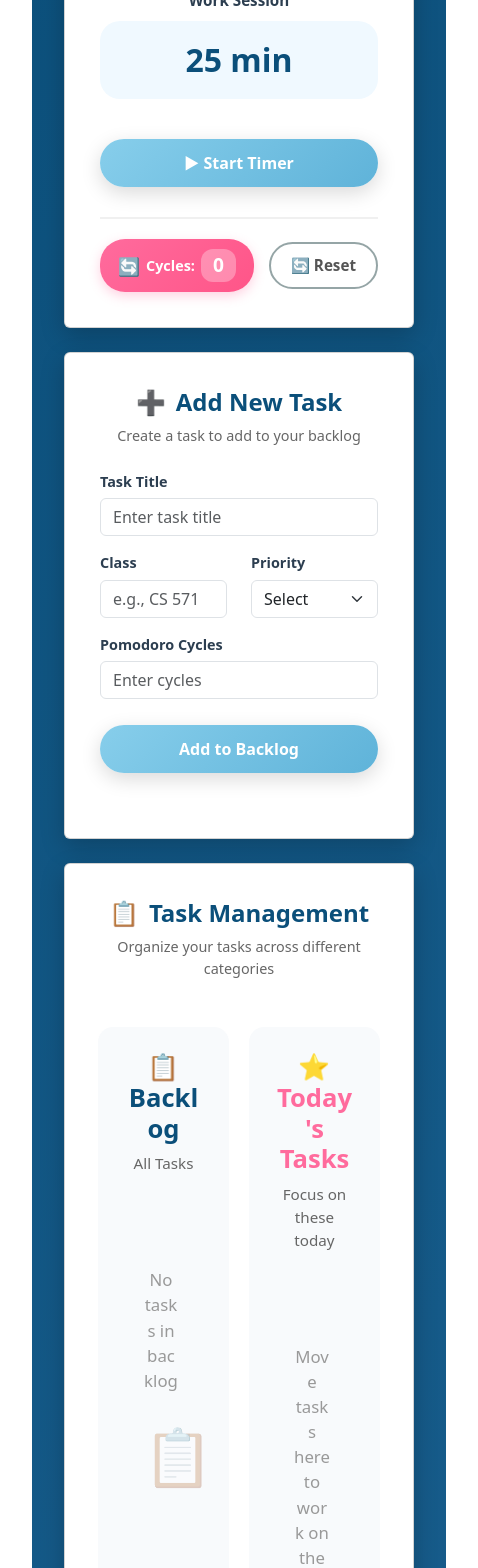
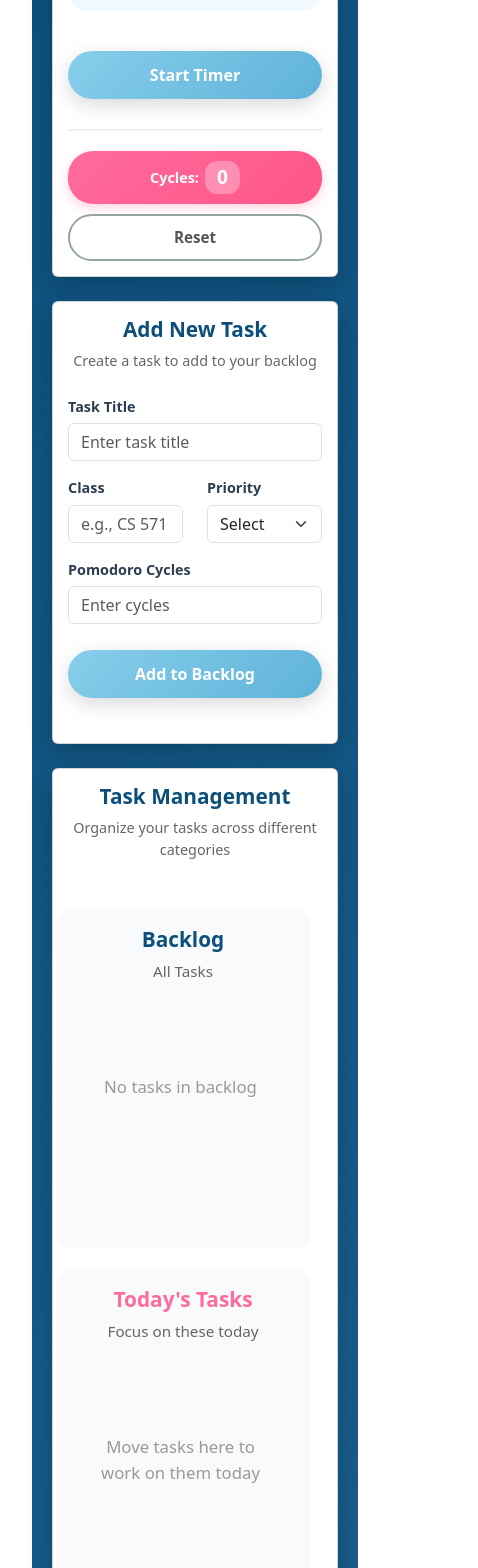
Before and after one commit to CS571-F25/PTM, a React (Vite) app: page /#/ in a window 390 px wide. Shown: the part 360-1928 px from the top of the page, 478 px wide, since content can reach past the window. Built offline with nearby package versions, Linux system fonts and the light colour scheme.

Commit message:
new changes

```diff
--- a/src/components/Home.css
+++ b/src/components/Home.css
@@ -93,6 +93,17 @@
 .task-management-card {
     height: 750px;
     overflow: hidden;
+}
+
+@media (max-width: 991px) {
+    .task-management-card {
+        height: auto;
+        overflow: visible;
+    }
+
+    .task-management-card .card-body {
+        height: auto;
+    }
 }
 
 .section-card .card-body {
@@ -322,27 +333,27 @@
     background: linear-gradient(135deg, #ff6b9d 0%, #ff5588 100%) !important;
 }
 
-/* Task Columns */
+/* Task Columns — CSS Grid guarantees equal widths regardless of content */
 .task-columns-row {
+    display: grid !important;
+    grid-template-columns: repeat(3, 1fr);
+    gap: 20px;
     margin-top: 1.5rem;
-    flex: 1;
-    display: flex;
-    flex-wrap: wrap;
-    margin-left: -10px;
-    margin-right: -10px;
+    width: 100%;
 }
 
-.task-columns-row > .col-lg-4 {
-    flex: 0 0 33.333333%;
-    max-width: 33.333333%;
-    padding-left: 10px;
-    padding-right: 10px;
+/* Reset Bootstrap Col classes inside the grid so they don't fight sizing */
+.task-columns-row > * {
+    width: 100% !important;
+    max-width: 100% !important;
+    flex: none !important;
+    padding-left: 0 !important;
+    padding-right: 0 !important;
 }
 
 @media (max-width: 991px) {
-    .task-columns-row > .col-lg-4 {
-        flex: 0 0 50%;
-        max-width: 50%;
+    .task-columns-row {
+        grid-template-columns: 1fr;
     }
 }
 
@@ -355,6 +366,19 @@
     flex-direction: column;
     width: 100%;
     box-sizing: border-box;
+}
+
+@media (max-width: 991px) {
+    .task-column-wrapper {
+        height: 400px;
+    }
+}
+
+@media (max-width: 576px) {
+    .task-column-wrapper {
+        height: 340px;
+        padding: 18px;
+    }
 }
 
 .column-title {
@@ -585,7 +609,7 @@
     }
 
     .section-title {
-        font-size: 1.5rem;
+        font-size: 1.3rem;
     }
 
     .timer-info {
@@ -594,12 +618,60 @@
     }
 
     .timer-value {
-        font-size: 2rem;
-        padding: 15px 30px;
+        font-size: 2.2rem;
+        padding: 18px 30px;
     }
 
-    .task-column-wrapper {
-        min-height: 300px;
+    .section-card {
+        padding: 20px;
+    }
+
+    .main-content {
+        padding: 70px 12px 24px 12px !important;
+    }
+
+    .column-title {
+        font-size: 1.3rem;
+    }
+}
+
+@media (max-width: 480px) {
+    .app-title {
+        font-size: 1.4rem;
+    }
+
+    .timer-value {
+        font-size: 1.8rem;
+        padding: 14px 20px;
+    }
+
+    .section-card {
+        padding: 15px;
+    }
+
+    .main-content {
+        padding: 65px 8px 20px 8px !important;
+    }
+
+    .move-btn {
+        padding: 9px 12px !important;
+        font-size: 0.82rem !important;
+    }
+
+    .timer-bottom-row {
+        flex-direction: column;
+        align-items: stretch;
+        gap: 10px;
+    }
+
+    .cycle-counter-bottom {
+        max-width: 100%;
+        justify-content: center;
+    }
+
+    .reset-btn-bottom {
+        width: 100%;
+        text-align: center;
     }
 }
 
@@ -860,3 +932,54 @@
     transform: translateY(-3px);
     box-shadow: 0 8px 25px rgba(0, 0, 0, 0.2);
 }
+
+/* ── Page load fade-in ── */
+@keyframes fadeInUp {
+    from {
+        opacity: 0;
+        transform: translateY(24px);
+    }
+    to {
+        opacity: 1;
+        transform: translateY(0);
+    }
+}
+
+.main-content {
+    animation: fadeInUp 0.5s ease both;
+}
+
+/* ── Task card slide-in when added to DOM ── */
+@keyframes slideInCard {
+    from {
+        opacity: 0;
+        transform: translateY(14px);
+    }
+    to {
+        opacity: 1;
+        transform: translateY(0);
+    }
+}
+
+.task-card {
+    animation: slideInCard 0.28s ease both;
+}
+
+/* ── Scroll-reveal for About page ── */
+.reveal {
+    opacity: 0;
+    transform: translateY(36px);
+    transition: opacity 0.55s ease, transform 0.55s ease;
+}
+
+.reveal.visible {
+    opacity: 1;
+    transform: translateY(0);
+}
+
+/* stagger delays for step / benefit items */
+.reveal-delay-1 { transition-delay: 0.08s; }
+.reveal-delay-2 { transition-delay: 0.16s; }
+.reveal-delay-3 { transition-delay: 0.24s; }
+.reveal-delay-4 { transition-delay: 0.32s; }
+.reveal-delay-5 { transition-delay: 0.40s; }
--- a/src/components/Home.jsx
+++ b/src/components/Home.jsx
@@ -31,7 +31,7 @@ export default function Home() {
 
     //timer state
     const [isTimerActive, setIsTimerActive] = useState(false);
-    const [timeLeft, setTimeLeft] = useState(workDuration * 60); // in seconds
+    const [timeLeft, setTimeLeft] = useState(workDuration * 60);
     const [isBreak, setIsBreak] = useState(false);
     const [cyclesCompleted, setCyclesCompleted] = useState(() => {
         return parseInt(localStorage.getItem('cyclesCompleted')) || 0;
@@ -60,12 +60,10 @@ export default function Home() {
         chime: 'https://assets.mixkit.co/active_storage/sfx/2568/2568-preview.mp3'
     };
 
-    //save cycles to localStorage
     useEffect(() => {
         localStorage.setItem('cyclesCompleted', cyclesCompleted.toString());
     }, [cyclesCompleted]);
 
-    //apply saved background on mount
     useEffect(() => {
         const selectedBackground = localStorage.getItem('selectedBackground') || 'default';
         const background = backgrounds.find(bg => bg.id === selectedBackground);
@@ -74,7 +72,6 @@ export default function Home() {
         }
     }, []);
 
-    //timer countdown effect
     useEffect(() => {
         let interval = null;
 
@@ -129,10 +126,8 @@ export default function Home() {
 
     const handleStartStopTimer = () => {
         if (isTimerActive) {
-            //pause timer
             setIsTimerActive(false);
         } else {
-            //start / resume
             setIsTimerActive(true);
             if (timeLeft === 0) {
                 setTimeLeft(workDuration * 60);
@@ -154,7 +149,6 @@ export default function Home() {
         return `${mins}:${secs.toString().padStart(2, '0')}`;
     };
 
-    //save tasks to localStorage whenever they change
     useEffect(() => {
         localStorage.setItem('backlogTasks', JSON.stringify(backlogTasks));
     }, [backlogTasks]);
@@ -170,7 +164,6 @@ export default function Home() {
     const handleCloseMenu = () => setShowMenu(false);
     const handleShowMenu = () => setShowMenu(true);
 
-    //add new task to backlog
     const handleAddTask = (e) => {
         e.preventDefault();
 
@@ -194,28 +187,24 @@ export default function Home() {
         setTaskPomodoros('');
     };
 
-    //move task to Backlog
     const moveToBacklog = (task) => {
         setTodayTasks(todayTasks.filter(t => t.id !== task.id));
         setFutureTasks(futureTasks.filter(t => t.id !== task.id));
         setBacklogTasks([...backlogTasks, task]);
     };
 
-    //move task to Today
     const moveToToday = (task) => {
         setBacklogTasks(backlogTasks.filter(t => t.id !== task.id));
         setFutureTasks(futureTasks.filter(t => t.id !== task.id));
         setTodayTasks([...todayTasks, task]);
     };
 
-    //move task to Future
     const moveToFuture = (task) => {
         setBacklogTasks(backlogTasks.filter(t => t.id !== task.id));
         setTodayTasks(todayTasks.filter(t => t.id !== task.id));
         setFutureTasks([...futureTasks, task]);
     };
 
-    //remove task
     const removeTask = (taskId, column) => {
         if (column === 'backlog') {
             setBacklogTasks(backlogTasks.filter(t => t.id !== taskId));
@@ -226,7 +215,6 @@ export default function Home() {
         }
     };
 
-    //sort tasks by priority
     const sortByPriority = (tasks) => {
         const priorityOrder = { 'High': 1, 'Medium': 2, 'Low': 3 };
         return [...tasks].sort((a, b) => priorityOrder[a.priority] - priorityOrder[b.priority]);
@@ -249,7 +237,7 @@ export default function Home() {
                         {task.priority}
                     </span>
                 </div>
-                <p className="pomodoro-count">🍅 {task.pomodoroCount} cycles × {workDuration} mins</p>
+                <p className="pomodoro-count">{task.pomodoroCount} cycles &times; {workDuration} mins</p>
                 <div className="task-actions">
                     {column === 'backlog' && (
                         <>
@@ -288,21 +276,19 @@ export default function Home() {
 
     return (
         <div className="app-container">
-            {/* Hamburger Menu Button */}
             <Button variant="light" className="hamburger-btn" onClick={handleShowMenu}>
-                <span className="hamburger-icon">☰</span>
+                <span className="hamburger-icon">&#9776;</span>
             </Button>
 
-            {/* Offcanvas Sidebar Menu */}
             <Offcanvas show={showMenu} onHide={handleCloseMenu} className="sidebar-menu">
                 <Offcanvas.Header closeButton>
                     <Offcanvas.Title>Menu</Offcanvas.Title>
                 </Offcanvas.Header>
                 <Offcanvas.Body>
                     <Nav className="flex-column">
-                        <Nav.Link as={Link} to="/" onClick={handleCloseMenu}>🏠 Home</Nav.Link>
-                        <Nav.Link as={Link} to="/about" onClick={handleCloseMenu}>👤 About</Nav.Link>
-                        <Nav.Link as={Link} to="/settings" onClick={handleCloseMenu}>⚙️ Settings</Nav.Link>
+                        <Nav.Link as={Link} to="/" onClick={handleCloseMenu}>Home</Nav.Link>
+                        <Nav.Link as={Link} to="/about" onClick={handleCloseMenu}>About</Nav.Link>
+                        <Nav.Link as={Link} to="/settings" onClick={handleCloseMenu}>Settings</Nav.Link>
                     </Nav>
                 </Offcanvas.Body>
             </Offcanvas>
@@ -313,21 +299,16 @@ export default function Home() {
 
                     <Row className="justify-content-center">
                         <Col xxl={11} xl={12}>
-                            {/* Timer and Add Task Side by Side */}
                             <Row className="mb-4">
                                 {/* Timer Section */}
                                 <Col md={6} className="mb-4 mb-md-0">
                                     <Card className="section-card h-100">
                                         <Card.Body className="text-center">
-                                            <h2 className="section-title">
-                                                <span className="section-icon">🍅</span>
-                                                Pomodoro Timer
-                                            </h2>
+                                            <h2 className="section-title">Pomodoro Timer</h2>
                                             <p className="section-description">
                                                 {isBreak ? 'Break Time!' : 'Track your focus sessions'}
                                             </p>
 
-                                            {/* Timer Display */}
                                             <div className="timer-display">
                                                 <div className="timer-info-item">
                                                     <label className="timer-label">{isBreak ? 'Break Time' : 'Work Session'}</label>
@@ -337,18 +318,15 @@ export default function Home() {
                                                 </div>
                                             </div>
 
-                                            {/* Start/Stop Button */}
                                             <Button
                                                 className={`main-action-btn ${isTimerActive ? 'stop-btn' : ''}`}
                                                 onClick={handleStartStopTimer}
                                             >
-                                                {isTimerActive ? "⏸ Stop Timer" : "▶ Start Timer"}
+                                                {isTimerActive ? 'Stop Timer' : 'Start Timer'}
                                             </Button>
 
-                                            {/* Cycle Counter and Reset at Bottom */}
                                             <div className="timer-bottom-row">
                                                 <div className="cycle-counter-bottom">
-                                                    <span className="cycle-icon">🔄</span>
                                                     <span className="cycle-text">Cycles: </span>
                                                     <span className="cycle-number">{cyclesCompleted}</span>
                                                 </div>
@@ -358,7 +336,7 @@ export default function Home() {
                                                     onClick={handleResetTimer}
                                                     variant="outline-secondary"
                                                 >
-                                                    🔄 Reset
+                                                    Reset
                                                 </Button>
                                             </div>
                                         </Card.Body>
@@ -369,10 +347,7 @@ export default function Home() {
                                 <Col md={6}>
                                     <Card className="section-card h-100">
                                         <Card.Body className="text-center">
-                                            <h2 className="section-title">
-                                                <span className="section-icon">➕</span>
-                                                Add New Task
-                                            </h2>
+                                            <h2 className="section-title">Add New Task</h2>
                                             <p className="section-description">Create a task to add to your backlog</p>
 
                                             <form onSubmit={handleAddTask} className="task-form">
@@ -441,18 +416,14 @@ export default function Home() {
                             {/* Task Management Section */}
                             <Card className="section-card task-management-card mb-4">
                                 <Card.Body className="text-center">
-                                    <h2 className="section-title">
-                                        <span className="section-icon">📋</span>
-                                        Task Management
-                                    </h2>
+                                    <h2 className="section-title">Task Management</h2>
                                     <p className="section-description">Organize your tasks across different categories</p>
 
-                                    {/* Task Columns */}
                                     <Row className="task-columns-row mt-4">
                                         {/* Backlog Column */}
                                         <Col lg={4} md={6}>
                                             <div className="task-column-wrapper">
-                                                <h3 className="column-title backlog-title">📋 Backlog</h3>
+                                                <h3 className="column-title backlog-title">Backlog</h3>
                                                 <p className="column-subtitle">All Tasks</p>
                                                 <div className="tasks-list">
                                                     {sortByPriority(backlogTasks).map(task => (
@@ -461,7 +432,6 @@ export default function Home() {
                                                     {backlogTasks.length === 0 && (
                                                         <div className="empty-state">
                                                             <p className="empty-text">No tasks in backlog</p>
-                                                            <div className="empty-icon">📋</div>
                                                         </div>
                                                     )}
                                                 </div>
@@ -471,13 +441,12 @@ export default function Home() {
                                         {/* Today's Tasks Column */}
                                         <Col lg={4} md={6}>
                                             <div className="task-column-wrapper">
-                                                <h3 className="column-title today-title">⭐ Today's Tasks</h3>
+                                                <h3 className="column-title today-title">Today&apos;s Tasks</h3>
                                                 <p className="column-subtitle">Focus on these today</p>
                                                 <div className="tasks-list">
                                                     {todayTasks.length === 0 ? (
                                                         <div className="empty-state">
                                                             <p className="empty-text">Move tasks here to work on them today</p>
-                                                            <div className="empty-icon">📌</div>
                                                         </div>
                                                     ) : (
                                                         sortByPriority(todayTasks).map(task => (
@@ -491,13 +460,12 @@ export default function Home() {
                                         {/* Future Tasks Column */}
                                         <Col lg={4} md={6}>
                                             <div className="task-column-wrapper">
-                                                <h3 className="column-title future-title">🚀 Future Tasks</h3>
+                                                <h3 className="column-title future-title">Future Tasks</h3>
                                                 <p className="column-subtitle">Upcoming work</p>
                                                 <div className="tasks-list">
                                                     {futureTasks.length === 0 ? (
                                                         <div className="empty-state">
                                                             <p className="empty-text">Plan ahead by adding future tasks here</p>
-                                                            <div className="empty-icon">🗓️</div>
                                                         </div>
                                                     ) : (
                                                         sortByPriority(futureTasks).map(task => (
```
Also changed, not shown: src/components/AboutMe.jsx (+41 -28 lines), src/components/Setting.jsx (+39 -34 lines), 4 other files (tests, documents, lock files or other folders).
